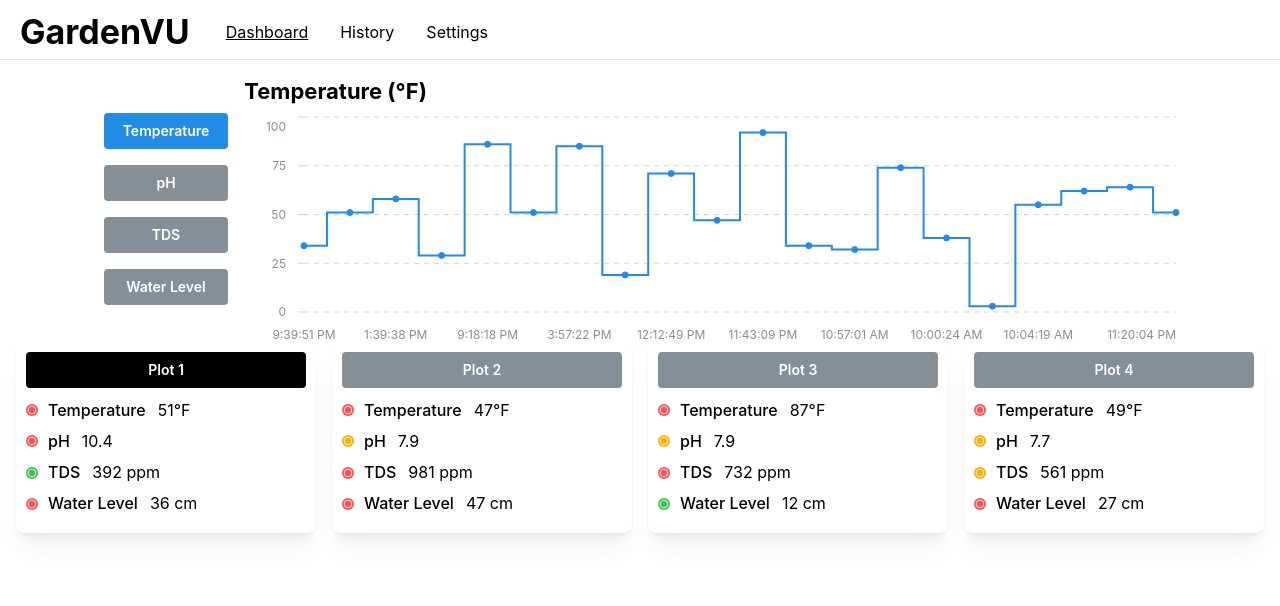
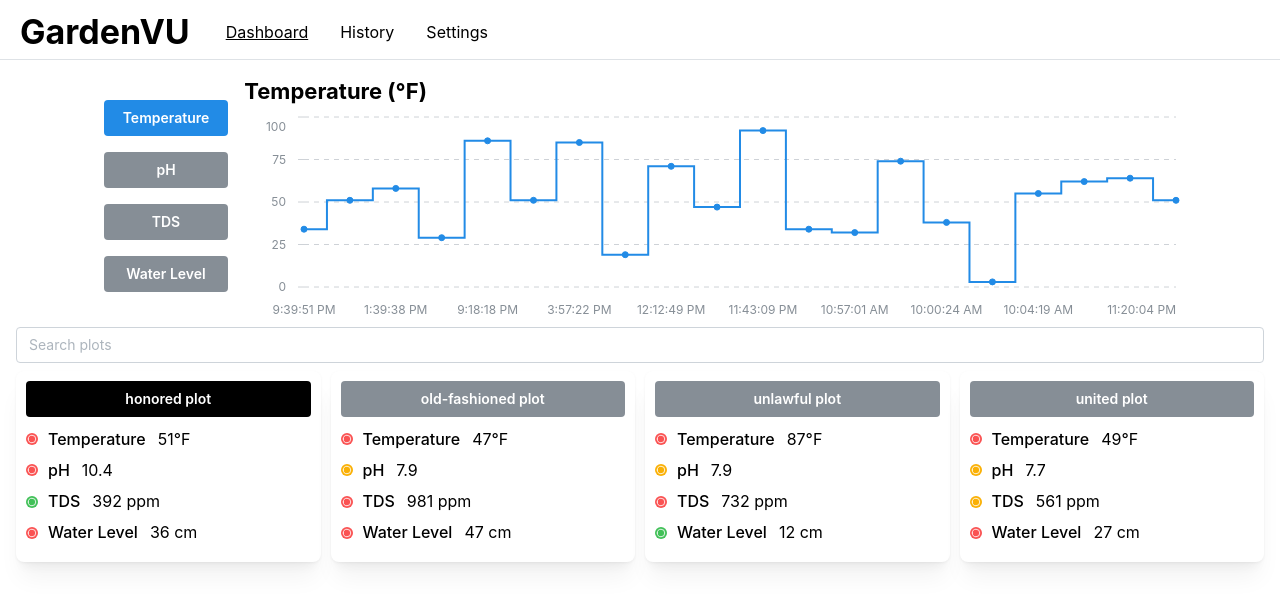
Before and after one commit to GardenVU/gardenvu-frontend, a React (Vite) app: page /dashboard in a window 1280 px wide. Shown: the top 606 px of the page. Built offline with nearby package versions, Linux system fonts and the light colour scheme.

Commit message:
Added search bar for plots

```diff
--- a/src/components/Graph.tsx
+++ b/src/components/Graph.tsx
@@ -27,7 +27,7 @@ const Graph = ({ data, value, dataKey }: GraphProps) => {
             })`}
       </Title>
       <LineChart
-        h={225}
+        h={200}
         data={data}
         dataKey={dataKey}
         series={[
--- a/src/components/GraphPanel.tsx
+++ b/src/components/GraphPanel.tsx
@@ -20,7 +20,7 @@ const GraphPanel = ({ data }: GraphPanelProps) => {
 
   /** Render **/
   return (
-    <Grid justify="center" align="center">
+    <Grid justify="center" align="center" mb={10}>
       <Grid.Col span="content">
         <Stack>
           <Button
--- a/src/components/PlotStatus.tsx
+++ b/src/components/PlotStatus.tsx
@@ -7,6 +7,7 @@ import {
   Text,
   ThemeIcon,
   Group,
+  Autocomplete,
 } from "@mantine/core";
 import { Plot } from "../interfaces/Plot.interface";
 import {
@@ -21,6 +22,7 @@ import {
   SensorDateRangeColor,
 } from "../utils/sensorDataRanges.util";
 import { IconCircle } from "@tabler/icons-react";
+import { useState } from "react";
 
 interface PlotStatusProps {
   plotsData: Plot[];
@@ -33,7 +35,20 @@ const PlotStatus = ({
   selectedPlot,
   onPlotSelect,
 }: PlotStatusProps) => {
+  /** States and Context **/
+  const [search, setSearch] = useState<string>("");
+  const [filteredPlots, setFilteredPlots] = useState<Plot[]>(plotsData);
+
   /** Render **/
+  const filterPlots = (search: string) => {
+    setSearch(search);
+    setFilteredPlots(
+      plotsData.filter((plot) =>
+        plot.name.toLowerCase().includes(search.toLowerCase()),
+      ),
+    );
+  };
+
   const getColorByRange = (
     value: number,
     range: {
@@ -72,8 +87,16 @@ const PlotStatus = ({
   };
 
   return (
-    <SimpleGrid cols={4}>
-      {plotsData.map((plot, index) => (
+    <>
+      <Autocomplete
+        data={plotsData.map((plot) => plot.name)}
+        value={search}
+        onChange={filterPlots}
+        placeholder="Search plots"
+        style={{ marginBottom: "0.5rem" }}
+      />
+      <SimpleGrid cols={4} spacing="xs" verticalSpacing="xs">
+        {filteredPlots.map((plot, index) => (
           <Card
             key={index}
             shadow="md"
@@ -87,7 +110,7 @@ const PlotStatus = ({
                 onClick={() => onPlotSelect(index)}
                 color={selectedPlot === index ? "black" : "gray"}
               >
-              Plot {index + 1}
+                {plot.name}
               </Button>
               <List style={{ textAlign: "left" }}>
                 {[
@@ -141,6 +164,7 @@ const PlotStatus = ({
           </Card>
         ))}
       </SimpleGrid>
+    </>
   );
 };
 
--- a/src/pages/History.tsx
+++ b/src/pages/History.tsx
@@ -14,9 +14,9 @@ const History = () => {
   ]);
 
   /** Render **/
-  const plotOptions = testPlotsData.map((plot, index) => ({
+  const plotOptions = testPlotsData.map((plot) => ({
     value: plot._id,
-    label: `Plot ${index + 1}`,
+    label: plot.name,
   }));
 
   return (
```
Lines whose indentation alone changed are shown as unchanged.
